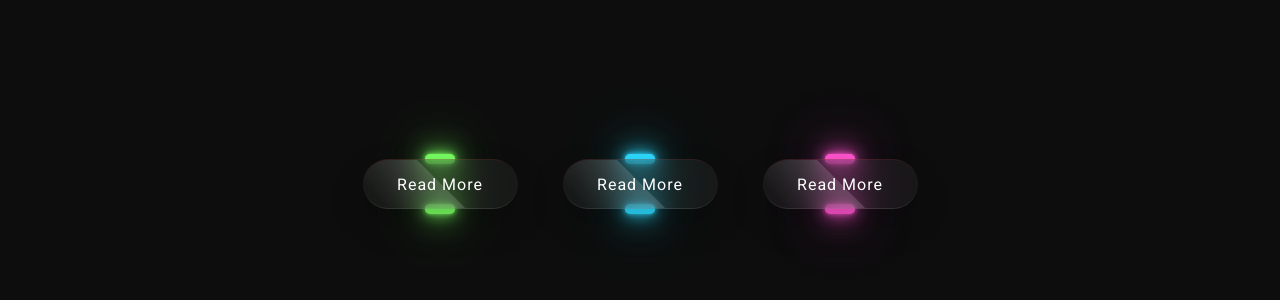
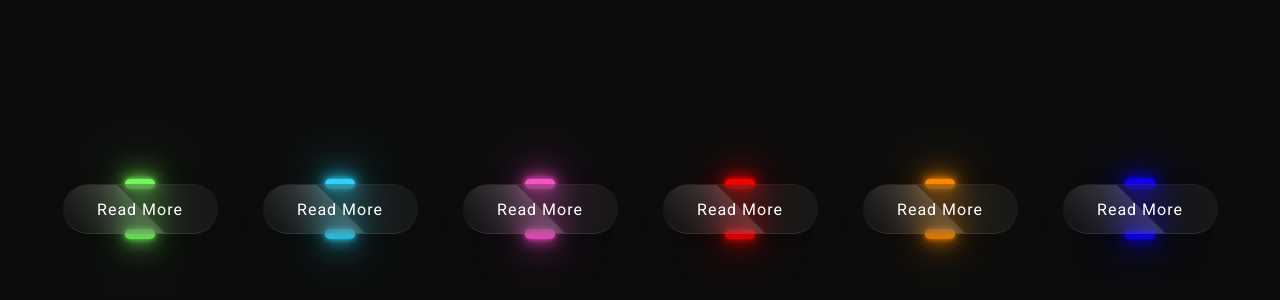
Before and after one commit to M0-Sherif/test, a plain HTML site: page index.html in a window 1280 px wide. Shown: the part 216-516 px from the top of the page. Drawn offline with Linux system fonts and the light colour scheme.

Commit message:
add buttons

```diff
--- a/index.html
+++ b/index.html
@@ -16,7 +16,18 @@
       <div class="btn"  style="--clr: #FF53cd; --clr-glow: #e10361">
         <a href="#">Read More</a>
       </div>
+    </div>
 
+    <div class="container">
+      <div class="btn" style="--clr: #ff0000; --clr-glow: #4003e6">
+        <a href="#">Read More</a>
+      </div>
+      <div class="btn" style="--clr: #ff8c00; --clr-glow:#00a3d5">
+        <a href="#">Read More</a>
+      </div>
+      <div class="btn"  style="--clr: #1100ff; --clr-glow: #e10361">
+        <a href="#">Read More</a>
+      </div>
     </div>
   </body>
 </html>
--- a/style.css
+++ b/style.css
@@ -8,7 +8,7 @@
 
 body {
   position: relative;
-  display: flex;
+display: flex;
   justify-content: center;
   align-items: center;
   min-height: 100vh;
@@ -20,6 +20,7 @@ body {
   display: flex;
   flex-wrap: wrap;
   justify-content: space-around;
+  margin-top: 50px;
 }
 
 .btn {
```
